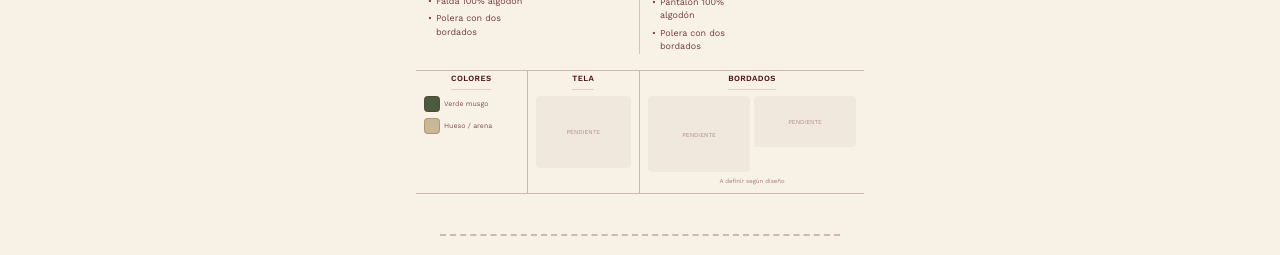
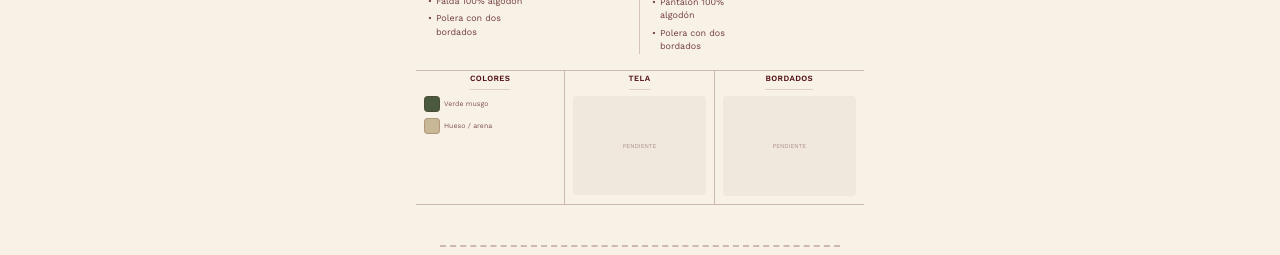
Before and after one commit to BladimirBLopez/Alexander-s-moda, a Next.js app: page /catalogo in a window 1280 px wide. Shown: the part 1984-2239 px from the top of the page. Built offline with nearby package versions, Linux system fonts and the light colour scheme.

Commit message:
Seccion 2: 3 cajas iguales Colores/Tela/Bordados, quitar texto tipografia

```diff
--- a/app/catalogo/page.tsx
+++ b/app/catalogo/page.tsx
@@ -268,8 +268,7 @@ export default function CatalogoPage() {
                     />
                   </div>
 
-                  <div className="grid grid-cols-2 -mx-6 border-t border-b border-[var(--color-bordo)]/25">
-                    <div className="grid grid-cols-2 divide-x divide-[var(--color-bordo)]/25 border-r border-[var(--color-bordo)]/25">
+                  <div className="grid grid-cols-3 divide-x divide-[var(--color-bordo)]/25 -mx-6 border-t border-b border-[var(--color-bordo)]/25">
                     <div className="pt-0.5 px-2 pb-2">
                       <p className="text-[8px] uppercase tracking-[0.05em] text-[var(--color-bordo)] font-semibold mb-1.5 text-center">
                         <span className="inline-block border-b border-[var(--color-bordo)]/15 pb-1">Colores</span>
@@ -291,21 +290,13 @@ export default function CatalogoPage() {
                         <span className="text-[6px] uppercase text-[var(--color-bordo)]/40 text-center px-0.5">Pendiente</span>
                       </div>
                     </div>
-                    </div>
-
-                    <div className="pt-0.5 px-2 pb-2 flex flex-col">
+                    <div className="pt-0.5 px-2 pb-2">
                       <p className="text-[8px] uppercase tracking-[0.05em] text-[var(--color-bordo)] font-semibold mb-1.5 text-center">
                         <span className="inline-block border-b border-[var(--color-bordo)]/15 pb-1">Bordados</span>
                       </p>
-                      <div className="flex-1 grid grid-cols-2 gap-1">
                       <div className="flex items-center justify-center bg-[var(--color-bordo)]/[0.04] rounded aspect-[4/3]">
                         <span className="text-[6px] uppercase text-[var(--color-bordo)]/40 text-center px-0.5">Pendiente</span>
                       </div>
-                        <div className="flex items-center justify-center bg-[var(--color-bordo)]/[0.04] rounded aspect-[4/2]">
-                          <span className="text-[6px] uppercase text-[var(--color-bordo)]/40 text-center px-0.5">Pendiente</span>
-                        </div>
-                      </div>
-                      <p className="text-[6px] text-[var(--color-bordo)]/50 text-center mt-1">{producto.tipografia}</p>
                     </div>
                   </div>
                 </div>
```
Lines whose indentation alone changed are shown as unchanged.
